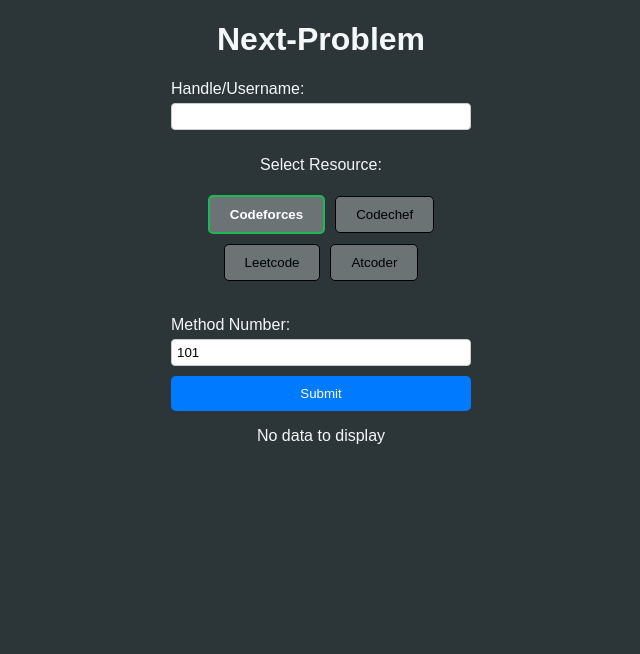
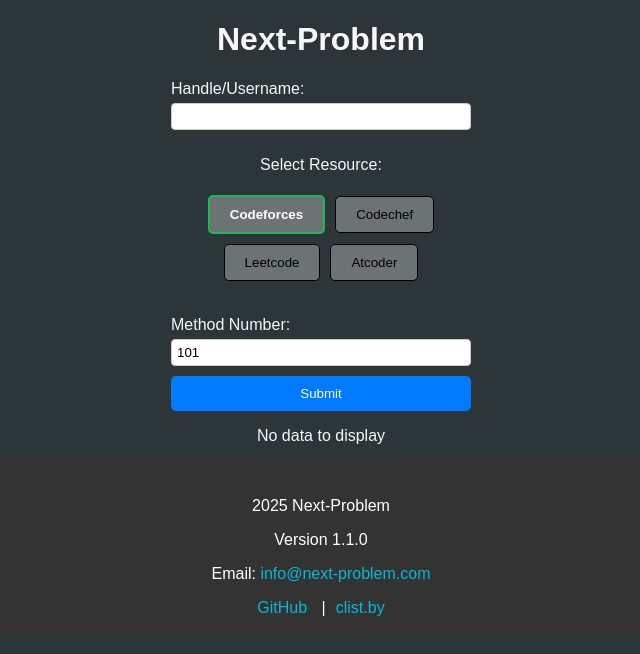
Before and after one commit to ABarpanda/Next-Problem, a React (Vite) app: page / in a window 1280 px wide. Shown: the top 654 px of the page, without its empty margins (319-959 px from the left). Built offline with nearby package versions, Linux system fonts and the light colour scheme; the HTML template or start-up script is replaced by a standard one.

Commit message:
Added Footer

```diff
--- a/index.html
+++ b/index.html
@@ -4,11 +4,25 @@
     <meta charset="UTF-8" />
     <link rel="icon" type="image/png" href="/next-problem bulb.png" />
     <meta name="viewport" content="width=device-width, initial-scale=1.0" />
+    <link rel="stylesheet" href="styles.css">
     <title>Next-Problem</title>
   </head>
   <body>
     <div id="root"></div>
     <script type="module" src="/src/main.jsx"></script>
      <!-- <p>Sorry! The site is under maintenance</p> -->
+     <!-- <footer class="footer">
+      <div class="footer-content">
+        <p>Next-Problem</p>
+        <p>Contact us:</p>
+        <ul>
+          <li>Email: <a href="mailto:info@next-problem.com">info@next-problem.com</a></li>
+        </ul>
+        <div class="social-links">
+          <a href="https://twitter.com" target="_blank" rel="noopener noreferrer">GitHub</a> |
+          <a href="https://linkedin.com" target="_blank" rel="noopener noreferrer">LinkedIn</a>
+        </div>
+      </div>
+    </footer> -->
   </body>
 </html>
--- a/src/App.jsx
+++ b/src/App.jsx
@@ -55,7 +55,7 @@
       ) : (
         !loading && <p>No data to display</p>
       )}
-      {/* <Footer /> */}
+      <Footer />
       <Analytics />
       <SpeedInsights />
     </div>
--- a/src/components/Footer.jsx
+++ b/src/components/Footer.jsx
@@ -1,17 +1,19 @@
 import React from 'react';
+import packageJson from '../../package.json';
 
 const Footer = () => {
   return (
     <footer className="footer">
       <div className="footer-content">
-        <p>Next-Problem</p>
-        <p>Contact us:</p>
+      <p>2025 Next-Problem</p>
+      <p>Version {packageJson.version}</p>
+        {/* <p>Contact us:</p> */}
         <ul>
           <li>Email: <a href="mailto:info@next-problem.com">info@next-problem.com</a></li>
         </ul>
         <div className="social-links">
-          <a href="https://twitter.com" target="_blank" rel="noopener noreferrer">GitHub</a> |
-          <a href="https://linkedin.com" target="_blank" rel="noopener noreferrer">LinkedIn</a>
+          <a href="https://github.com/ABarpanda/Next-Problem" target="_blank" rel="noopener noreferrer">GitHub</a> |
+          <a href="https://clist.by" target="_blank" rel="noopener noreferrer">clist.by</a>
         </div>
       </div>
     </footer>
```
